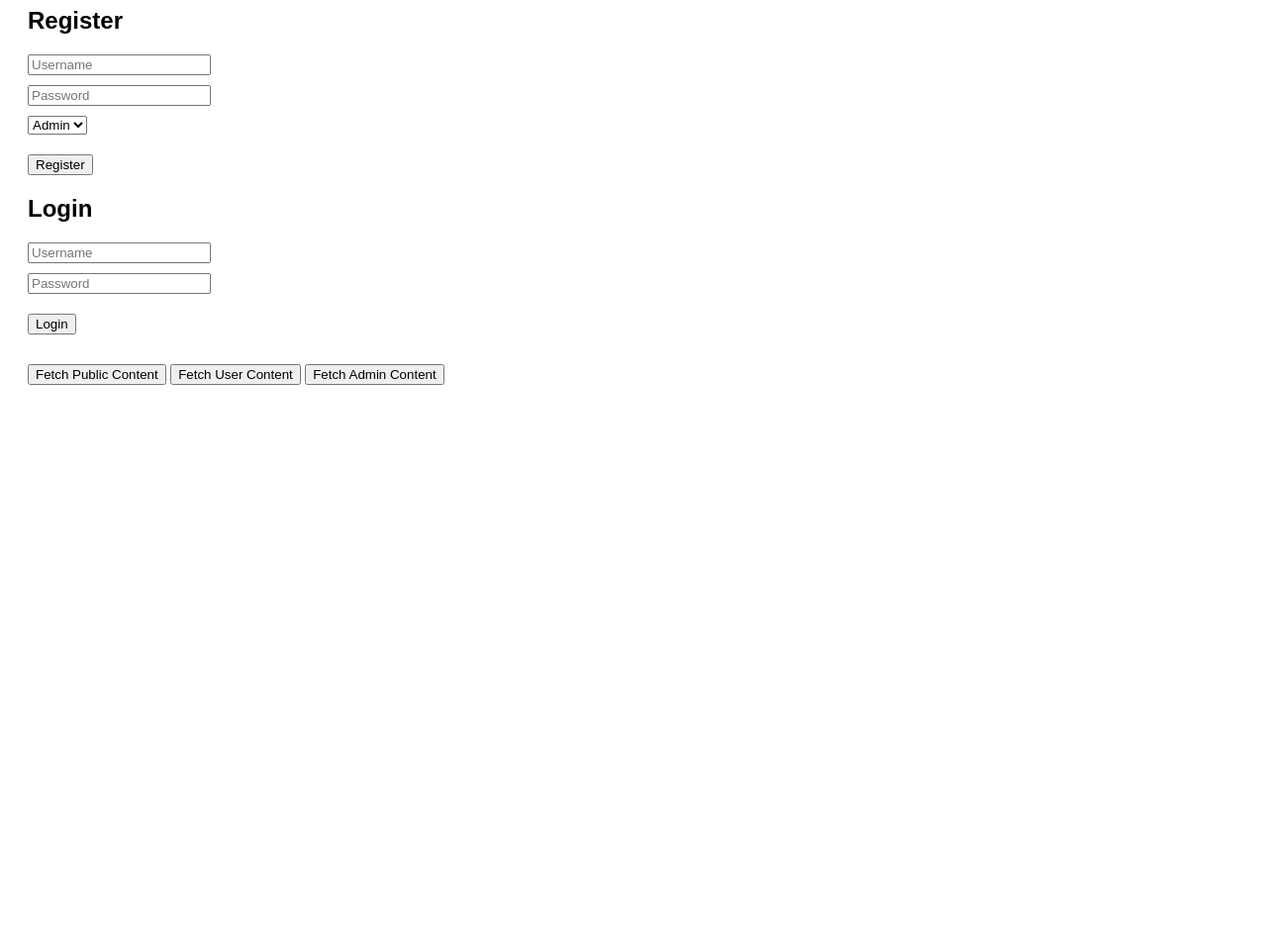
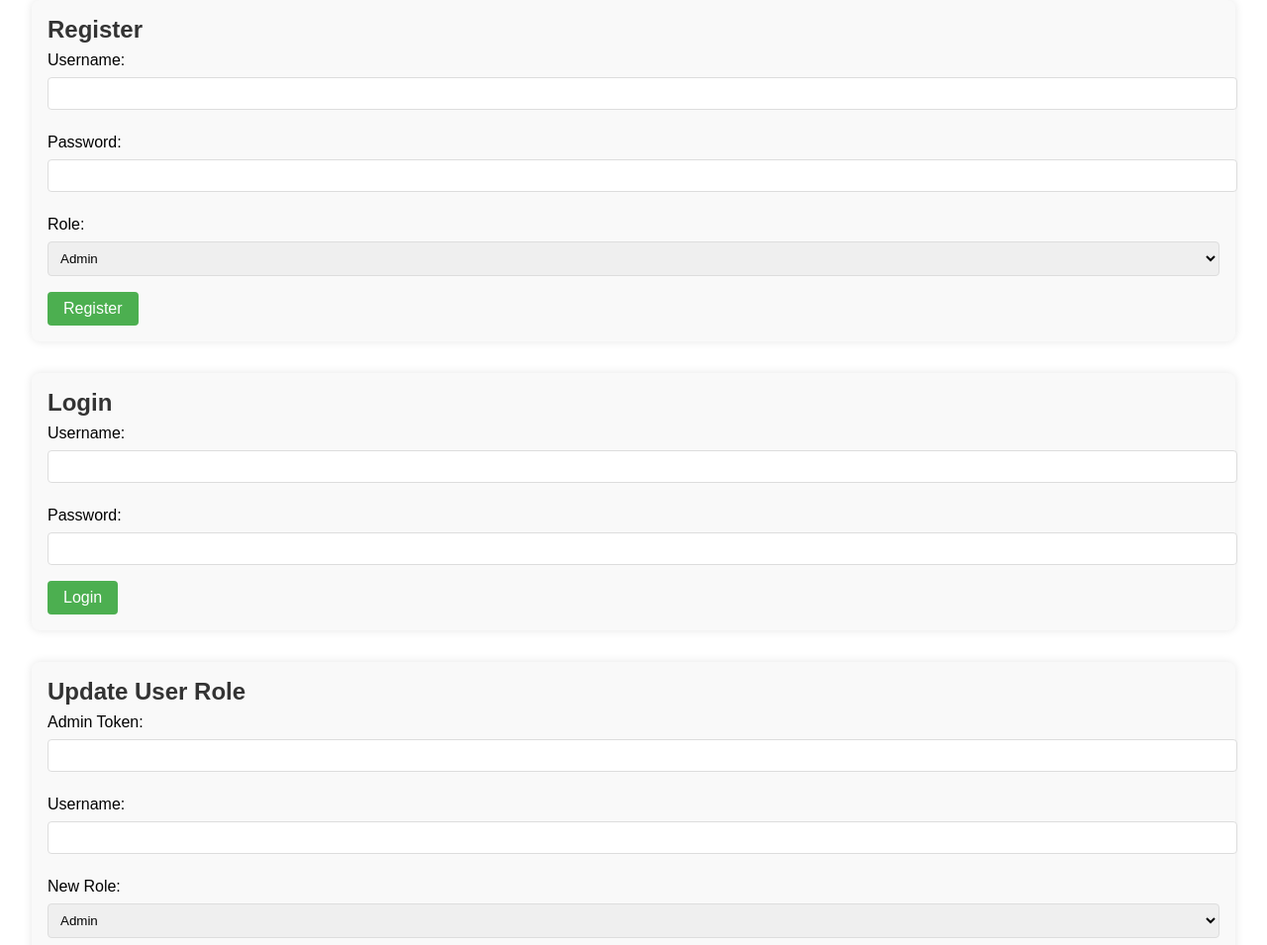
Before and after one commit to yashkoli836/RBAC-system, a website: page src/index.html in a window 1280 px wide. Shown: the part 101-1056 px from the top of the page at 99% size. Before the commit the page ends 800 px from the top, so only its background shows below. Drawn offline with Linux system fonts and the light colour scheme.

Commit message:
better version

```diff
--- a/src/index.html
+++ b/src/index.html
@@ -7,31 +7,68 @@
     <link rel="stylesheet" href="style.css">
 </head>
 <body>
-    <h1>RBAC System</h1>
+    <header>
+        <h1>Role-Based Access Control System</h1>
+    </header>
+
+    <main>
+        <section class="form-section">
+            <h2>Register</h2>
             <form id="register-form">
-        <h2>Register</h2>
-        <input type="text" id="register-username" placeholder="Username" required />
-        <input type="password" id="register-password" placeholder="Password" required />
-        <select id="register-role" required>
+                <label for="register-username">Username:</label>
+                <input type="text" id="register-username" required>
+
+                <label for="register-password">Password:</label>
+                <input type="password" id="register-password" required>
+
+                <label for="register-role">Role:</label>
+                <select id="register-role">
                     <option value="Admin">Admin</option>
                     <option value="User">User</option>
                     <option value="Guest">Guest</option>
                 </select>
-        <button type="button" onclick="registerUser()">Register</button>
+
+                <button type="button" onclick="register()">Register</button>
             </form>
+        </section>
 
+        <section class="form-section">
+            <h2>Login</h2>
             <form id="login-form">
-        <h2>Login</h2>
-        <input type="text" id="login-username" placeholder="Username" required />
-        <input type="password" id="login-password" placeholder="Password" required />
-        <button type="button" onclick="loginUser()">Login</button>
+                <label for="login-username">Username:</label>
+                <input type="text" id="login-username" required>
+
+                <label for="login-password">Password:</label>
+                <input type="password" id="login-password" required>
+
+                <button type="button" onclick="login()">Login</button>
             </form>
+        </section>
 
-    <button type="button" onclick="fetchContent('/public')">Fetch Public Content</button>
-    <button type="button" onclick="fetchContent('/user')">Fetch User Content</button>
-    <button type="button" onclick="fetchContent('/admin')">Fetch Admin Content</button>
+        <section class="form-section">
+            <h2>Update User Role</h2>
+            <form id="role-update-form">
+                <label for="admin-token">Admin Token:</label>
+                <input type="text" id="admin-token" required>
 
+                <label for="update-username">Username:</label>
+                <input type="text" id="update-username" required>
+
+                <label for="update-role">New Role:</label>
+                <select id="update-role">
+                    <option value="Admin">Admin</option>
+                    <option value="User">User</option>
+                    <option value="Guest">Guest</option>
+                </select>
+
+                <button type="button" onclick="updateRole()">Update Role</button>
+            </form>
+        </section>
+
+        <section id="response-section">
             <p id="response"></p>
+        </section>
+    </main>
 
     <script src="script.js"></script>
 </body>
--- a/src/script.js
+++ b/src/script.js
@@ -1,4 +1,11 @@
-const registerUser = async () => {
+const handleResponse = (response, text) => {
+    if (!response.ok) {
+        throw new Error(text || 'Request failed');
+    }
+    return response.text();
+};
+
+const register = async () => {
     const username = document.getElementById('register-username').value;
     const password = document.getElementById('register-password').value;
     const role = document.getElementById('register-role').value;
@@ -12,20 +19,14 @@ const registerUser = async () => {
             body: JSON.stringify({ username, password, role })
         });
 
-        if (!response.ok) {
-            const errorData = await response.json();
-            throw new Error(errorData.errors.map(e => e.msg).join(', '));
-        }
-
-        const data = await response.json();
-        localStorage.setItem('token', data.token);
-        document.getElementById('response').textContent = `Registered successfully. Token: ${data.token}`;
+        const result = await handleResponse(response, 'Registration successful.');
+        document.getElementById('response').textContent = `Registered successfully. Token: ${result}`;
     } catch (error) {
         document.getElementById('response').textContent = `Error: ${error.message}`;
     }
 };
 
-const loginUser = async () => {
+const login = async () => {
     const username = document.getElementById('login-username').value;
     const password = document.getElementById('login-password').value;
 
@@ -38,39 +39,30 @@ const loginUser = async () => {
             body: JSON.stringify({ username, password })
         });
 
-        if (!response.ok) {
-            const errorData = await response.json();
-            throw new Error(errorData.errors.map(e => e.msg).join(', '));
-        }
-
-        const data = await response.json();
-        localStorage.setItem('token', data.token);
-        document.getElementById('response').textContent = `Logged in successfully. Token: ${data.token}`;
+        const result = await handleResponse(response, 'Login successful.');
+        localStorage.setItem('token', result);
+        document.getElementById('response').textContent = `Logged in successfully. Token: ${result}`;
     } catch (error) {
         document.getElementById('response').textContent = `Error: ${error.message}`;
     }
 };
 
-const fetchContent = async (route) => {
-    const token = localStorage.getItem('token');
+const updateRole = async () => {
+    const adminToken = document.getElementById('admin-token').value;
+    const username = document.getElementById('update-username').value;
+    const role = document.getElementById('update-role').value;
 
     try {
-        const response = await fetch(`http://localhost:3000${route}`, {
-            method: 'GET',
+        const response = await fetch('http://localhost:3000/update-role', {
+            method: 'POST',
             headers: {
-                'Authorization': `Bearer ${token}`
-            }
+                'Content-Type': 'application/json'
+            },
+            body: JSON.stringify({ adminToken, username, role })
         });
 
-        if (response.status === 401) {
-            throw new Error('Unauthorized: Invalid or missing token');
-        }
-        if (response.status === 403) {
-            throw new Error('Forbidden: Insufficient permissions');
-        }
-
-        const data = await response.text();
-        document.getElementById('response').textContent = data;
+        const message = await handleResponse(response, 'Role update successful.');
+        document.getElementById('response').textContent = message;
     } catch (error) {
         document.getElementById('response').textContent = `Error: ${error.message}`;
     }
--- a/src/style.css
+++ b/src/style.css
@@ -1,17 +1,66 @@
+/* General Styles */
 body {
     font-family: Arial, sans-serif;
-    padding: 20px;
+    margin: 0;
+    padding: 0;
+    display: flex;
+    flex-direction: column;
+    min-height: 100vh;
 }
 
-form {
-    margin-bottom: 20px;
+header {
+    background-color: #4CAF50;
+    color: white;
+    padding: 1rem;
+    text-align: center;
+}
+
+main {
+    flex: 1;
+    padding: 2rem;
+}
+
+h1, h2 {
+    margin: 0;
+    color: #333;
+}
+
+.form-section {
+    margin-bottom: 2rem;
+    padding: 1rem;
+    border-radius: 8px;
+    box-shadow: 0 0 10px rgba(0, 0, 0, 0.1);
+    background-color: #f9f9f9;
+}
+
+label {
+    display: block;
+    margin: 0.5rem 0;
 }
 
 input, select {
-    display: block;
-    margin: 10px 0;
+    width: 100%;
+    padding: 0.5rem;
+    margin-bottom: 1rem;
+    border: 1px solid #ddd;
+    border-radius: 4px;
 }
 
 button {
-    margin-top: 10px;
+    padding: 0.5rem 1rem;
+    border: none;
+    border-radius: 4px;
+    background-color: #4CAF50;
+    color: white;
+    cursor: pointer;
+    font-size: 1rem;
 }
+
+button:hover {
+    background-color: #45a049;
+}
+
+#response-section {
+    margin-top: 2rem;
+    font-weight: bold;
+}
```
Also changed, not shown: server.js (+2 -12 lines). Lines whose indentation alone changed are shown as unchanged.
